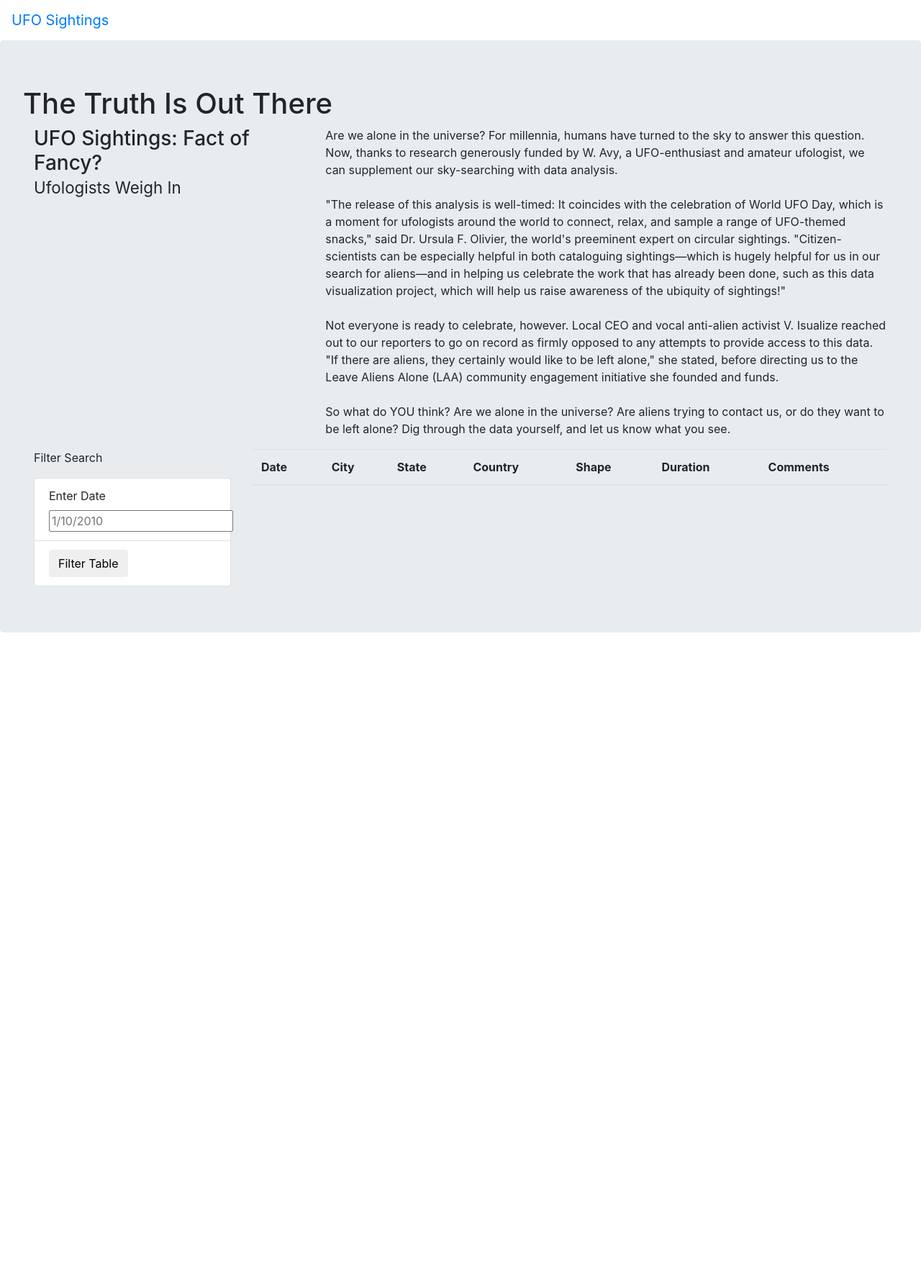
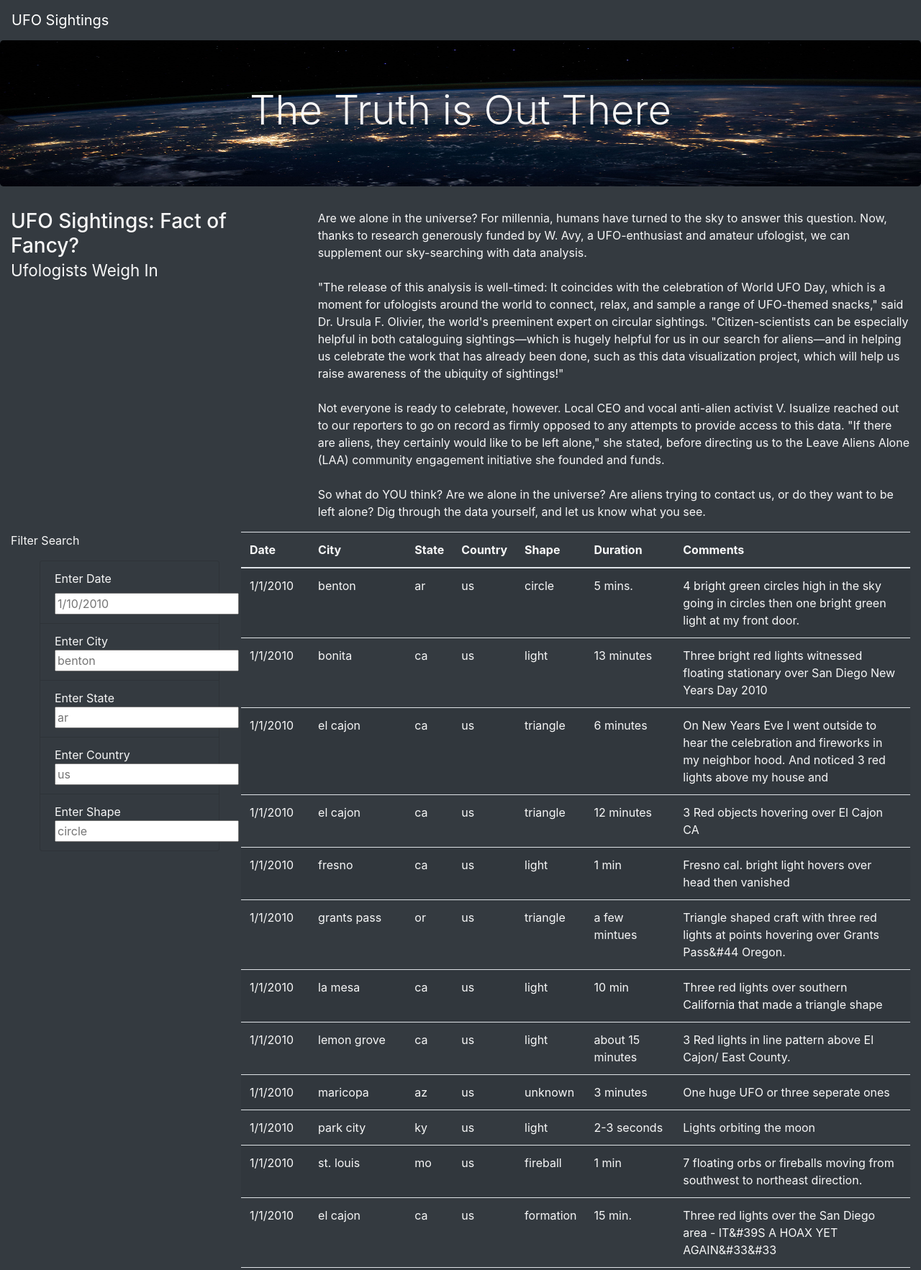
Before and after one commit to fuentesjo6/UFOs, a plain HTML site: page index.html in a window 1280 px wide. Shown: the top 1765 px of the page at 72% size. Before the commit the page ends 911 px from the top, so only its background shows below. Drawn offline with nearby package versions, Linux system fonts and the light colour scheme.

Commit message:
challenge completed

```diff
--- a/index.html
+++ b/index.html
@@ -10,18 +10,24 @@
       href="https://maxcdn.bootstrapcdn.com/bootstrap/4.0.0/css/bootstrap.min.css"
       integrity="sha384-Gn5384xqQ1aoWXA+058RXPxPg6fy4IWvTNh0E263XmFcJlSAwiGgFAW/dAiS6JXm"
       crossorigin="anonymous"
+      />
       <link rel="stylesheet" href="static/css/style.css">
+</head>
+<body class="bg-dark">
+    <div class="wrapper">
 
-</head>
-<body>
-    <div class="wrapper">
-        <nav class="navbar navbar-expand-lg">
+      <!-- Navbar -->
+      <nav class="navbar navbar-dark bg-dark navbar-expand-lg">
             <a class="navbar-brand" href="index.html">UFO Sightings</a>
           </nav>
     </div>
-  <div class="jumbotron">
-    <h1> The Truth Is Out There</h1>
-    <div>
+
+    <!-- jumbotron -->
+    <div class="jumbotron">
+      <h1 class="display-4">The Truth is Out There</h1>
+    </div>
+
+    <!-- Title and paragraph -->
       <div class="container-fluid">
         <div class="row">
           <div class="col-md-4">
@@ -36,23 +42,39 @@
           </div>
         </div>
       </div>
+
+      <!-- Filter -->
   <div class="container-fluid">
     <div class="row">
       <div class="col-md-3">
-        <form>
+        <form class="bg-dark">
           <p>Filter Search</p>
-          <ul class="list-group">
-            <li class="list-group-item">
+          <ul class="bg-dark" class="list-group">
+            <li class="list-group-item bg-dark">
               <label for="date">Enter Date</label>
               <input type="text" placeholder="1/10/2010" id="datetime" />
             </li>
-            <li class="list-group-item">
-              <button id="filter-btn" type="button" class="btn btn-default">Filter Table</button>
+            <li class="list-group-item bg-dark">
+              <labe for="city">Enter City</labe>
+              <input type="text" placeholder="benton" id="city"/>
             </li>
-
+            <li class="list-group-item bg-dark">
+              <labe for="city">Enter State</labe>
+              <input type="text" placeholder="ar" id="state"/>
+            </li>
+            <li class="list-group-item bg-dark">
+              <labe for="city">Enter Country</labe>
+              <input type="text" placeholder="us" id="country"/>
+            </li>
+            <li class="list-group-item bg-dark">
+              <labe for="city">Enter Shape</labe>
+              <input type="text" placeholder="circle" id="shape"/>
+            </li>
           </ul>
         </form>
   </div>
+
+  <!-- Table -->
     <div class="col-md-9">
       <table class="table table-striped">
         <thead>
@@ -71,6 +93,8 @@
       </form>
     </div>
   </div>
-
+  <script src="https://cdnjs.cloudflare.com/ajax/libs/d3/4.11.0/d3.js"></script>
+  <script src="static/js/data.js"></script>
+  <script src="static/js/app.js"></script>
 </body>
 </html>
--- a/static/css/style.css
+++ b/static/css/style.css
@@ -0,0 +1,8 @@
+body {
+    color: #f7f7f7;
+}
+.jumbotron {
+    background-image: url("../images/nasa.jpg");
+    background-size: 100% 100%;
+    text-align: center;
+  }
--- /dev/null
+++ b/static/js/app.js
@@ -0,0 +1,58 @@
+// from data.js
+const tableData = data;
+
+// get table references
+var tbody = d3.select("tbody");
+
+function buildTable(data) {
+  // First, clear out any existing data
+  tbody.html("");
+
+  // Next, loop through each object in the data
+  // and append a row and cells for each value in the row
+  data.forEach((dataRow) => {
+    // Append a row to the table body
+    let row = tbody.append("tr");
+
+    // Loop through each field in the dataRow and add
+    // each value as a table cell (td)
+    Object.values(dataRow).forEach((val) => {
+      let cell = row.append("td");
+      cell.text(val);
+    });
+  });
+}
+
+// 1. Create a variable to keep track of all the filters as an object.
+var filters = {};
+
+function updateFilters() {
+
+  let changedElement = d3.select(this);
+
+  let elementValue = changedElement.property("value");
+  console.log(elementValue);
+
+  let filtereId = changedElement.attr("id");
+  console.log(filtereId)
+
+  if (elementValue) {
+    filters[filtereId] = elementValue;
+  }
+  else {
+    delete filters[filtereId];
+  }
+  filterTable();
+}
+
+
+function filterTable() {
+  let filteredData = tableData;
+  Object.entries(filters).forEach(([key, value]) => {
+    filteredData = filteredData.filter(row => row[key] === value);
+  })
+  buildTable(filteredData);
+}
+d3.selectAll("input").on("change", updateFilters);
+
+buildTable(tableData)
--- a/data.js
+++ b/static/js/data.js
@@ -131,7 +131,7 @@ var data = [
     state: "ca",
     country: "us",
     shape: "other",
-    durationMinutes: "30 minuets",
+    durationMinutes: "30 minutes",
     comments: "Objects in sky over Antioch California 12:03AM January 1&#44  2010"
   },
   {
@@ -905,7 +905,7 @@ var data = [
     state: "wv",
     country: "us",
     shape: "sphere",
-    durationMinutes: "7 minuts",
+    durationMinutes: "7 minutes",
     comments: "something followed my family and left a piece behind"
   },
   {
```
Also changed, not shown: app.js (deleted, +0 -50 lines), app_1.js (added, +32 -0 lines), static/images/nasa.jpg (added).
